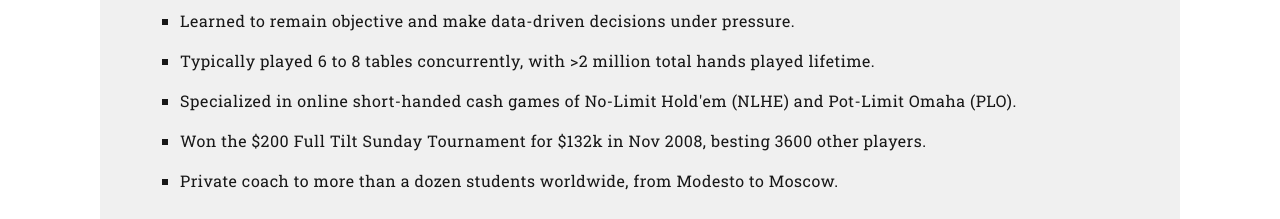
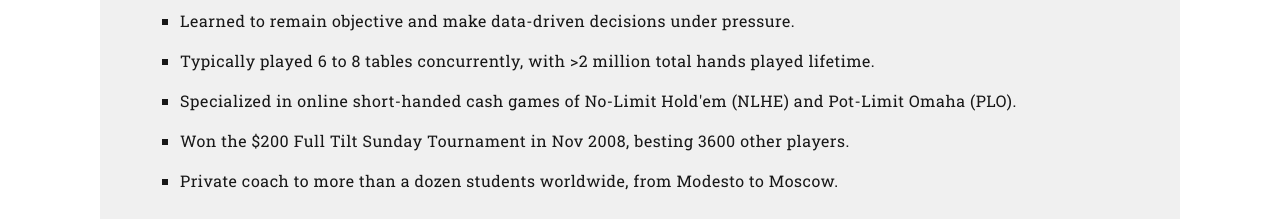
Before and after one commit to brystmar/cv, a React (Create React App) app: page / in a window 1280 px wide. Shown: the part 2420-2639 px from the top of the page. Built offline with nearby package versions, Linux system fonts and the light colour scheme.

Commit message:
Tweaked poker verbiage

```diff
--- a/src/data/jobs.js
+++ b/src/data/jobs.js
@@ -84,7 +84,7 @@ const pokerPlayer = {
         "Learned to remain objective and make data-driven decisions under pressure.",
         "Typically played 6 to 8 tables concurrently, with >2 million total hands played lifetime.",
         "Specialized in online short-handed cash games of No-Limit Hold'em (NLHE) and Pot-Limit Omaha (PLO).",
-        "Won the $200 Full Tilt Sunday Tournament for $132k in Nov 2008, besting 3600 other players.",
+        "Won the $200 Full Tilt Sunday Tournament in Nov 2008, besting 3600 other players.",
         "Private coach to more than a dozen students worldwide, from Modesto to Moscow."
     ]
 };
```
